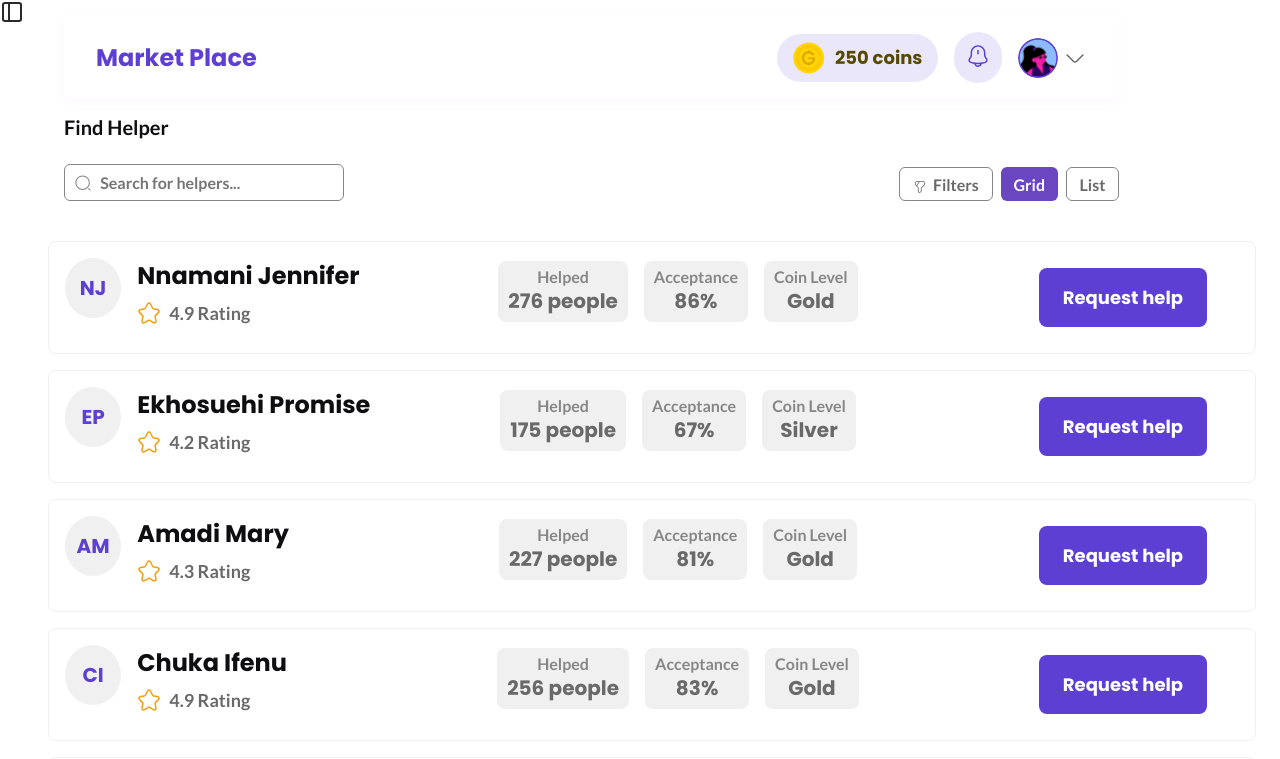
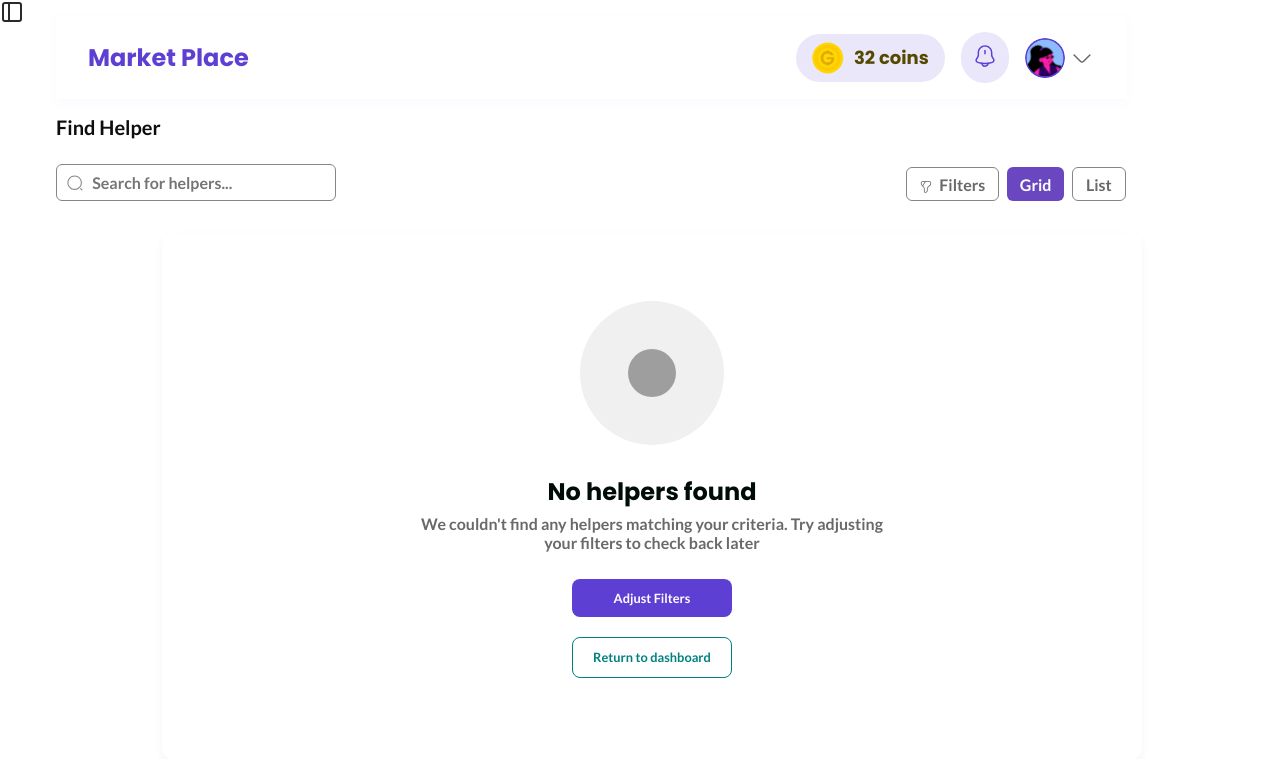
Before and after one commit to Danieljosh-uduma/Gbese, a React (Vite) app: page / in a window 1280 px wide. Shown: the top 759 px of the page. Built offline with nearby package versions, Linux system fonts and the light colour scheme; grey boxes are pictures that could not be loaded.

Commit message:
debtor empty state

```diff
--- a/src/App.tsx
+++ b/src/App.tsx
@@ -1,11 +1,11 @@
 
 import './App.css'
-import MarketplaceList from './pages/Marketplace/MarketplaceList';
+import DebtorEmpty from './pages/EmptyState/DebtorEmpty';
 
 function App() {
 
   return (
-    <MarketplaceList/>
+    <DebtorEmpty/>
 
   )
 }
--- a/src/components/Navbar/Navbar.css
+++ b/src/components/Navbar/Navbar.css
@@ -219,7 +219,7 @@
 
 @media(max-width:700px) {
   .navbar {
-    padding: 1rem;
+    padding: 0.9rem;
     width: 100%;
   }
   .coin-display {
@@ -238,7 +238,7 @@
 }
 
 .navbar-top {
-  padding: 2rem 1.9rem;
+  padding: 1.2rem;
 }
 
 .navbar-bottom {
--- /dev/null
+++ b/src/pages/EmptyState/DebtorEmpty.css
@@ -0,0 +1,117 @@
+
+
+
+.empty-page {
+  display: flex;
+  height: 100vh;
+  background-color: #fff;
+  margin: 0;
+}
+
+.content {
+  flex: 1;
+  display: flex;
+  flex-direction: column;
+  height: 95%;
+  overflow: hidden;
+  padding: 0rem 1rem;
+}
+
+.empty {
+  flex: 1;
+  display: flex;
+  flex-direction: column;
+  margin: auto;
+  margin-top: 1rem;
+  text-align: center;
+  align-items: center;
+  justify-content: center;
+  background-color: #fff;
+  gap: 0.3rem;
+  border-radius: 12px;
+  box-shadow: 0 4px 10px rgba(0, 0, 0, 0.05);
+  max-width: 80%;
+  width: 100%;
+  padding-bottom: 0.5rem;
+}
+
+.empty img {
+  margin-bottom: 24px;
+
+  width: 9rem;
+height: 9rem;
+border-radius: 100px;
+padding: 48px;
+background: #F0F0F0;
+
+
+
+}
+
+.titlee {
+  font-weight: 600;
+font-size: 2rem;
+
+  font-family: 'Poppins';
+font-weight: 700;
+font-size: 24px;
+text-align: center;
+color: #000d07;
+}
+
+.text {
+
+
+  font-family: 'Lato';
+font-weight: 600;
+font-size: 1rem;
+text-align: center;
+vertical-align: middle;
+color: #696969;
+}
+
+.buttons {
+  display: flex;
+  flex-direction: column;
+  gap: 0.5rem;
+  margin-top: 1rem;
+}
+
+
+.adjust-btn,
+.dashboard-btn {
+  display: inline-block;
+  padding: 0.7rem 1rem;
+  width: auto;
+  align-self: center;
+  font-size: 1rem;
+  border-radius: 8px;
+  border: none;
+  cursor: pointer;
+  margin: 6px;
+  transition: background-color 0.2s ease;
+  width: 10rem;
+}
+
+.adjust-btn {
+  background: #5D3FD3;
+
+  color: white;
+font-size: 0.8rem;
+
+}
+
+.adjust-btn:hover {
+  background-color: #5a3ee6;
+}
+
+.dashboard-btn {
+  background-color: white;
+  color: #008080;
+  border: 1px solid #008080;
+  font-size: 0.8rem;
+}
+
+.dashboard-btn:hover {
+  background-color: #f1fefc;
+}
--- /dev/null
+++ b/src/pages/EmptyState/DebtorEmpty.tsx
@@ -0,0 +1,41 @@
+
+import './DebtorEmpty.css'
+
+import { Sidebar } from 'lucide-react';
+import Navbar from '../../components/Navbar/Navbar';
+
+
+
+function DebtorEmpty () {
+    return (
+        <div className='empty-page'>
+            <Sidebar/>
+
+            <div className="content">
+                <Navbar
+                coinCount={32}/>
+
+                <div className="empty">
+                    <img src="/Gbese/src/assets/images/icons/profile.svg" alt="" />
+                    <p className="titlee">
+                        No helpers found
+                    </p>
+                    <p className="text">
+                        We couldn't find any helpers matching your criteria. Try adjusting <br /> your filters to check back later
+                    </p>
+
+                    <div className="buttons">
+                        <button className="adjust-btn">
+                            Adjust Filters
+                        </button>
+                        <button className="dashboard-btn" >
+                            Return to dashboard
+                        </button>
+                    </div>
+                </div>
+            </div>
+        </div>
+    )
+}
+
+export default DebtorEmpty;
```
Also changed, not shown: src/pages/EmptyState/BenefactorEmpty.css (added), src/pages/EmptyState/BenefactorEmpty.tsx (added).
